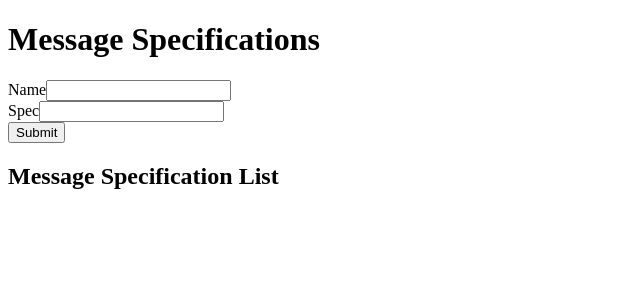
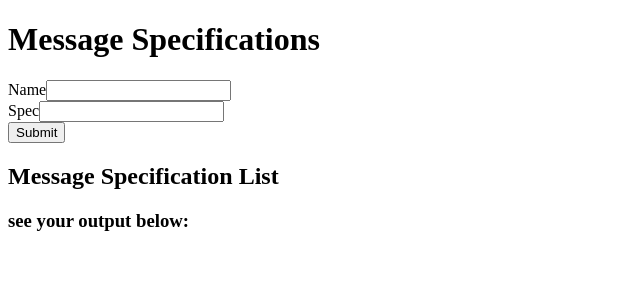
Before and after one commit to zgavin1/messspecevaluator, a React app: page / in a window 1280 px wide. Shown: the top 300 px of the page, without its empty margins (0-640 px from the left). Built offline with nearby package versions, Linux system fonts and the light colour scheme.

Commit message:
Make separate presentation component for output.

```diff
--- /dev/null
+++ b/src/components/outputdisplay.jsx
@@ -0,0 +1,12 @@
+import React from 'react';
+
+const OutputDisplay = ({ children }) => {
+   return (
+      <div>
+         <h3>see your output below:</h3>
+         { children }
+      </div>
+   );
+};
+
+export default OutputDisplay;
--- a/src/containers/messspecoutput.jsx
+++ b/src/containers/messspecoutput.jsx
@@ -1,11 +1,15 @@
 import React, { Component } from 'react';
 import { connect } from 'react-redux';
+
+import OutputDisplay from './../components/outputdisplay';
 
 class MessSpecOutput extends Component {
    render() {
       const { output } = this.props;
       return (
-         <h1>{output}</h1>
+         <OutputDisplay >
+            { output }
+         </OutputDisplay>
       );
    }
 }
--- a/src/containers/mslist.jsx
+++ b/src/containers/mslist.jsx
@@ -77,7 +77,7 @@ const MessSpecList = ({
                   <MessSpec
                    key={ms.id}
                    data={ms}
-                   close={() => closeMessSpec(ms.name)}
+                   close={() => removeMessSpec(ms.name)}
                    run={() => receiveSpecString(runMessSpec(ms.spec))}
                    edit={() => editMessSpec(ms.name)} />
                )
```
